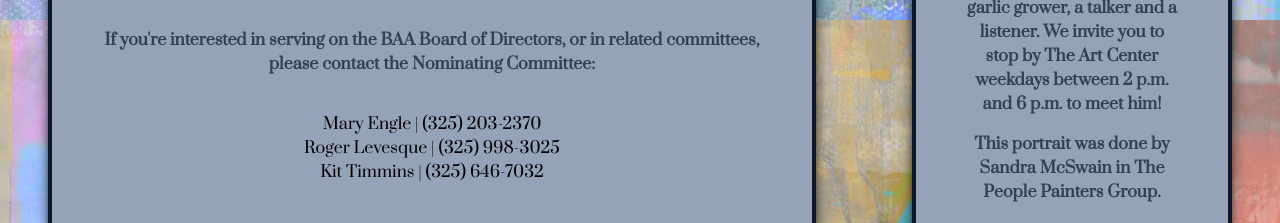
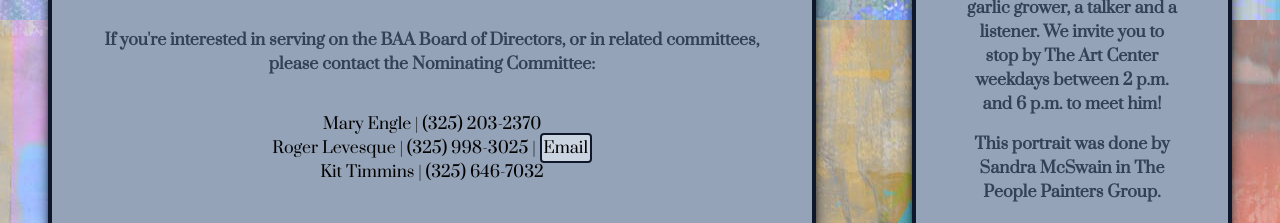
Before and after one commit to Jonathan-Day-Dev/bwd-art, a React (Create React App) app: page /home in a window 1280 px wide. Shown: the part 1280-1503 px from the top of the page. Built offline with nearby package versions, Linux system fonts and the light colour scheme.

Commit message:
add rogers email

```diff
--- a/src/components/Board/Board.js
+++ b/src/components/Board/Board.js
@@ -38,7 +38,7 @@ const Board = () => {
       </p>
       <ul>
         <li>Mary Engle | (325) 203-2370</li>
-        <li>Roger Levesque | (325) 998-3025</li>
+        <li>Roger Levesque | (325) 998-3025 | <a href="mailto:rjlevesque@yourvisions.com" className={styles.email}>Email</a></li>
         <li>Kit Timmins | (325) 646-7032</li>
       </ul>
     </Card>
--- a/src/components/Board/Board.module.css
+++ b/src/components/Board/Board.module.css
@@ -5,3 +5,7 @@
 .card ul {
     @apply text-center;
 }
+
+.email {
+    @apply border-2 border-solid border-slate-900 bg-slate-300 p-[.1rem] rounded hover:bg-blue-600 hover:text-slate-200;
+}
```
